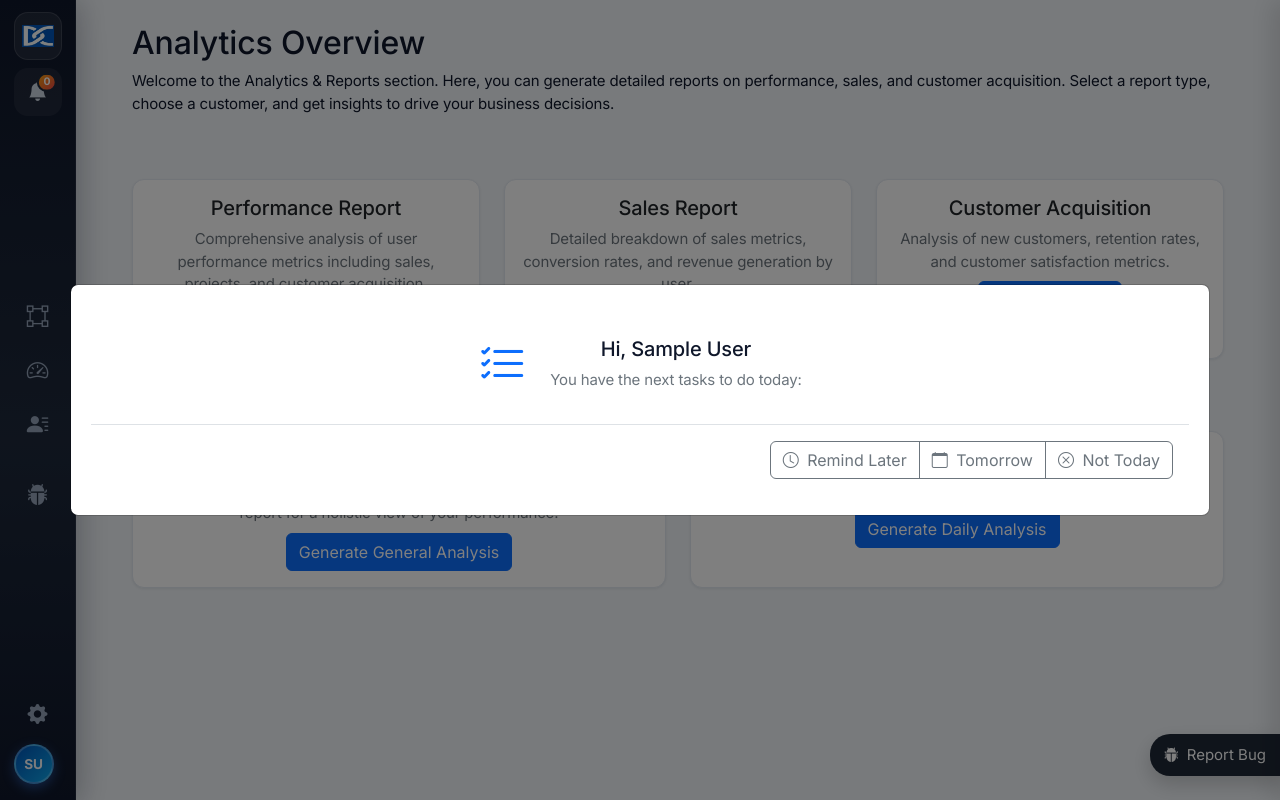
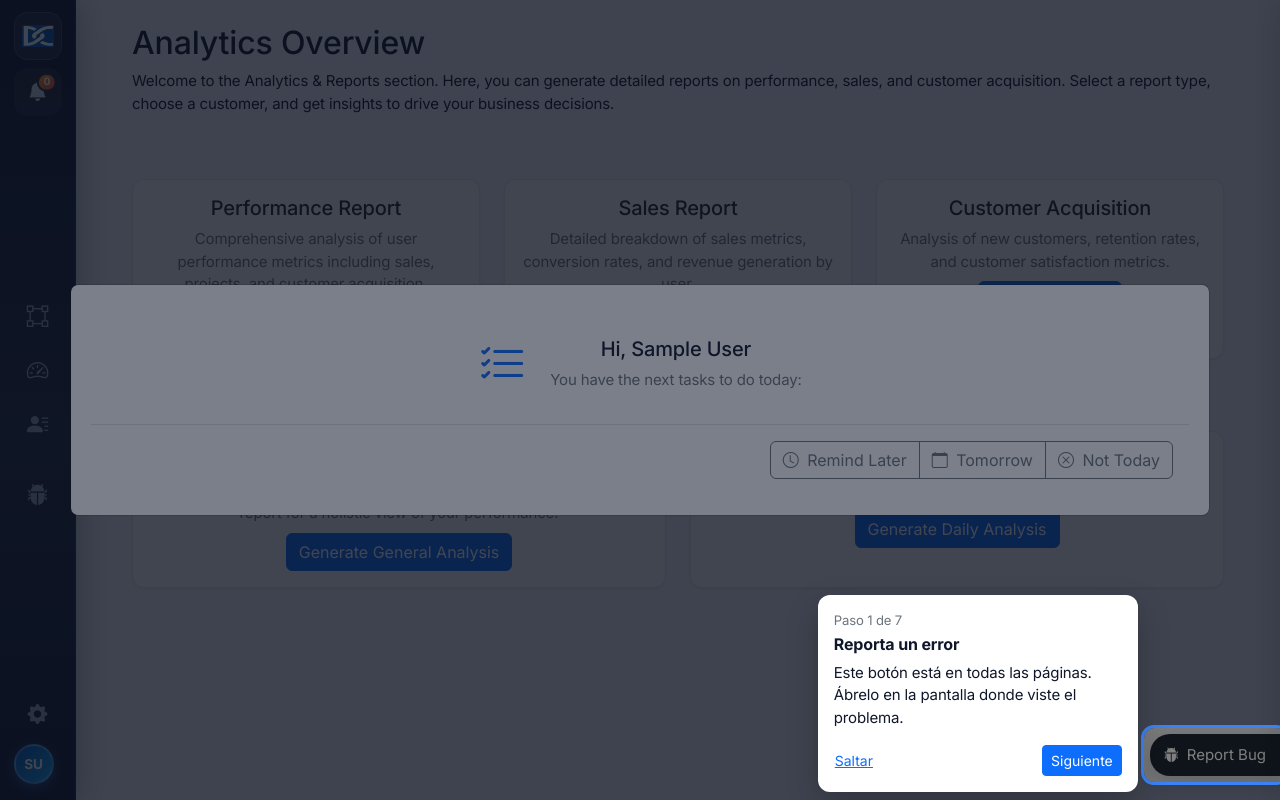
Before and after one commit to JuanDGaray/DeployDcFenceVecel, a Django app: page /analytics/ in a window 1280 px wide. Run offline with Django 5.2, Linux system fonts and the light colour scheme; the visitor is signed in with stand-in values (Sample User, id 1); data comes from the database, SQL or seed files in the repository; data that the repository does not hold is empty; parts of the project's set-up code (start-up, migrations or seed data) failed here and were passed over; some libraries are stand-ins or nearby versions.

Commit message:
Tutorial Report

```diff
--- a/templates/components/report_bug_widget.html
+++ b/templates/components/report_bug_widget.html
@@ -38,15 +38,18 @@
             <img id="bugPreview" alt="" class="report-bug-preview d-none">
             <input type="file" id="bugScreenshot" name="screenshot" accept="image/png,image/jpeg,image/webp,image/gif" hidden>
 
-            <label class="form-label fw-semibold mb-1 mt-3">Urgency</label>
-            <select class="form-select mb-3" name="urgency" required>
+            <label class="form-label fw-semibold mb-1 mt-3" for="bugUrgency">Urgency</label>
+            <select class="form-select mb-3" id="bugUrgency" name="urgency" required>
                 <option value="critical">Critical — blocks an essential feature</option>
                 <option value="high">High — seriously affects the work</option>
                 <option value="medium" selected>Medium — partial impact</option>
                 <option value="low">Low — minor or visual</option>
             </select>
             <button type="submit" class="btn btn-primary w-100" id="bugSubmitBtn">Send report</button>
-            <a href="/bugs/" class="d-block text-center mt-3 small">View my reports</a>
+            <div class="d-flex justify-content-between mt-3">
+                <button type="button" class="btn btn-link btn-sm p-0" id="reportBugTutorialBtn">Tutorial</button>
+                <a href="/bugs/" class="small">View my reports</a>
+            </div>
         </form>
         <div id="reportBugSuccess" class="report-bug-panel__body d-none">
             <div class="alert alert-success">Your report was sent. A developer has been notified.</div>
@@ -54,6 +57,19 @@
             <button type="button" class="btn btn-link w-100" id="reportBugAnother">Report another bug</button>
         </div>
     </section>
+</div>
+<div id="reportBugTour" class="report-bug-tour" hidden>
+    <div id="reportBugTourShield" class="report-bug-tour__shield"></div>
+    <div id="reportBugTourRing" class="report-bug-tour__ring"></div>
+    <div id="reportBugTourCard" class="report-bug-tour__card" role="dialog" aria-labelledby="reportBugTourTitle">
+        <div class="small text-muted mb-1" id="reportBugTourStep"></div>
+        <h2 class="h6 fw-bold mb-2" id="reportBugTourTitle"></h2>
+        <p class="mb-3" id="reportBugTourBody"></p>
+        <div class="d-flex justify-content-between align-items-center">
+            <button type="button" class="btn btn-link btn-sm p-0" id="reportBugTourSkip">Saltar</button>
+            <button type="button" class="btn btn-primary btn-sm" id="reportBugTourNext">Siguiente</button>
+        </div>
+    </div>
 </div>
 <div id="reportBugSelect" class="report-bug-select" hidden>
     <div class="report-bug-select__hint">Drag to select an area. Press Esc to cancel.</div>
@@ -123,6 +139,28 @@
         background: rgba(37, 99, 235, 0.18);
         box-shadow: 0 0 0 9999px rgba(15, 23, 42, 0.35);
         z-index: 3001;
+    }
+    .report-bug-tour__shield {
+        position: fixed;
+        inset: 0;
+        z-index: 4000;
+    }
+    .report-bug-tour__ring {
+        position: fixed;
+        z-index: 4001;
+        border-radius: 10px;
+        outline: 3px solid #3b82f6;
+        box-shadow: 0 0 0 9999px rgba(15, 23, 42, 0.55);
+        pointer-events: none;
+    }
+    .report-bug-tour__card {
+        position: fixed;
+        z-index: 4002;
+        width: min(320px, calc(100vw - 24px));
+        background: #fff;
+        border-radius: 12px;
+        padding: 16px;
+        box-shadow: 0 12px 32px rgba(0,0,0,.22);
     }
 </style>
 <script>
@@ -309,6 +347,84 @@
 
     fillPageUrl();
 
+    const tutorialKey = 'reportBugTutorialSeen';
+    const tutorialSteps = [
+        { target: '#reportBugLauncher', title: 'Reporta un error', body: 'Este botón está en todas las páginas. Ábrelo en la pantalla donde viste el problema.', open: false },
+        { target: '#bugTitle', title: 'Título', body: 'Resume el problema en una frase corta.', open: true },
+        { target: '#bugPageUrl', title: 'Página', body: 'La ruta se llena sola con la página en la que estás. No hace falta copiarla.', open: true },
+        { target: '#bugDescription', title: 'Qué ocurrió', body: 'Explica qué hiciste, qué pasó y qué esperabas que pasara.', open: true },
+        { target: '#bugCaptureBtn', title: 'Captura', body: 'Select area recorta un fragmento de esta página. También puedes adjuntar una imagen.', open: true },
+        { target: '#bugUrgency', title: 'Urgencia', body: 'Crítico bloquea el trabajo. Alto lo afecta mucho. Medio es parcial. Bajo es visual.', open: true },
+        { target: '#bugSubmitBtn', title: 'Enviar', body: 'Send report avisa a los developers. Luego puedes seguir el estado en View my reports.', open: true }
+    ];
+    let tutorialIndex = 0;
+    let tutorialToken = 0;
+
+    function tutorialSeen() {
+        try { return localStorage.getItem(tutorialKey) === '1'; }
+        catch (error) { return true; }
+    }
+    function markTutorialSeen() {
+        try { localStorage.setItem(tutorialKey, '1'); }
+        catch (error) { /* ignore private mode */ }
+    }
+    function endTutorial() {
+        tutorialToken += 1;
+        document.getElementById('reportBugTour').hidden = true;
+        markTutorialSeen();
+    }
+    function showTutorialStep() {
+        const token = ++tutorialToken;
+        const step = tutorialSteps[tutorialIndex];
+        const target = document.querySelector(step.target);
+        if (!target) {
+            tutorialIndex += 1;
+            if (tutorialIndex >= tutorialSteps.length) endTutorial();
+            else showTutorialStep();
+            return;
+        }
+        if (step.open) openPanel();
+        else closePanel();
+        window.setTimeout(function () {
+            if (token !== tutorialToken) return;
+            const rect = target.getBoundingClientRect();
+            const ring = document.getElementById('reportBugTourRing');
+            const card = document.getElementById('reportBugTourCard');
+            const pad = 6;
+            ring.style.left = (rect.left - pad) + 'px';
+            ring.style.top = (rect.top - pad) + 'px';
+            ring.style.width = (rect.width + pad * 2) + 'px';
+            ring.style.height = (rect.height + pad * 2) + 'px';
+            document.getElementById('reportBugTourStep').textContent = 'Paso ' + (tutorialIndex + 1) + ' de ' + tutorialSteps.length;
+            document.getElementById('reportBugTourTitle').textContent = step.title;
+            document.getElementById('reportBugTourBody').textContent = step.body;
+            document.getElementById('reportBugTourNext').textContent = tutorialIndex === tutorialSteps.length - 1 ? 'Entendido' : 'Siguiente';
+            document.getElementById('reportBugTour').hidden = false;
+            const margin = 12;
+            let left = rect.left - card.offsetWidth - margin;
+            if (left < 8) left = Math.min(rect.right + margin, window.innerWidth - card.offsetWidth - 8);
+            let top = rect.top;
+            if (top + card.offsetHeight > window.innerHeight - 8) top = window.innerHeight - card.offsetHeight - 8;
+            if (top < 8) top = 8;
+            card.style.left = Math.max(8, left) + 'px';
+            card.style.top = top + 'px';
+        }, step.open ? 280 : 0);
+    }
+    function startTutorial() {
+        form.classList.remove('d-none');
+        success.classList.add('d-none');
+        tutorialIndex = 0;
+        showTutorialStep();
+    }
+    document.getElementById('reportBugTourSkip').addEventListener('click', endTutorial);
+    document.getElementById('reportBugTourNext').addEventListener('click', function () {
+        tutorialIndex += 1;
+        if (tutorialIndex >= tutorialSteps.length) endTutorial();
+        else showTutorialStep();
+    });
+    document.getElementById('reportBugTutorialBtn').addEventListener('click', startTutorial);
+    if (!tutorialSeen()) window.setTimeout(startTutorial, 700);
+
     form.addEventListener('submit', function (event) {
         event.preventDefault();
         fillPageUrl();
```
